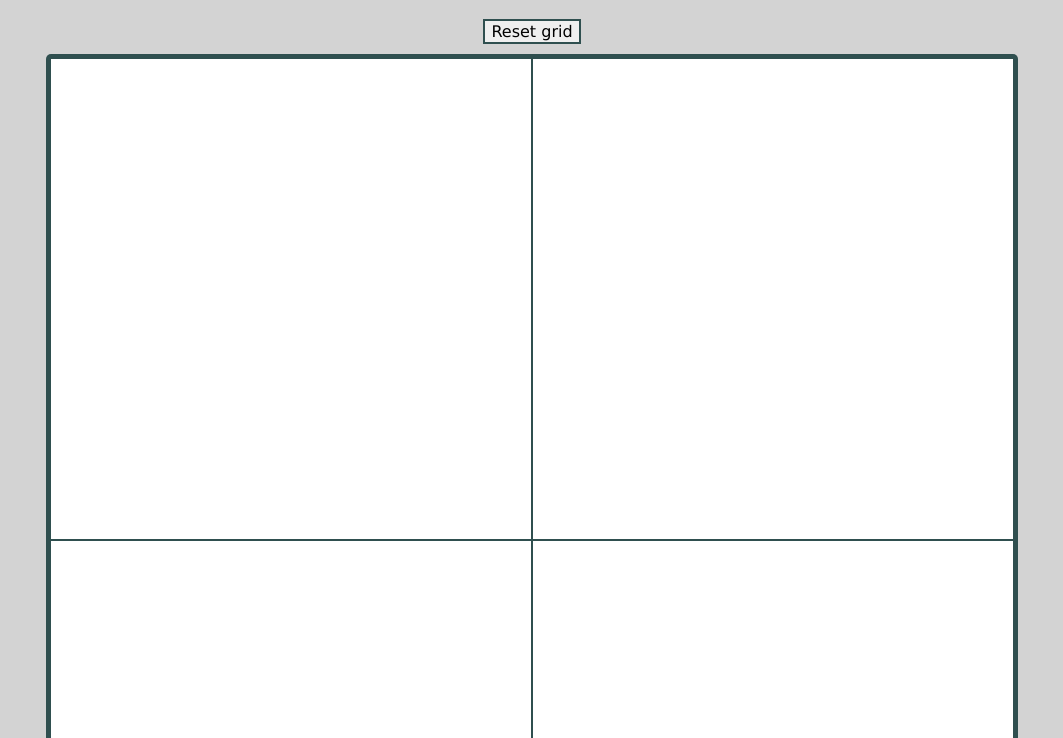
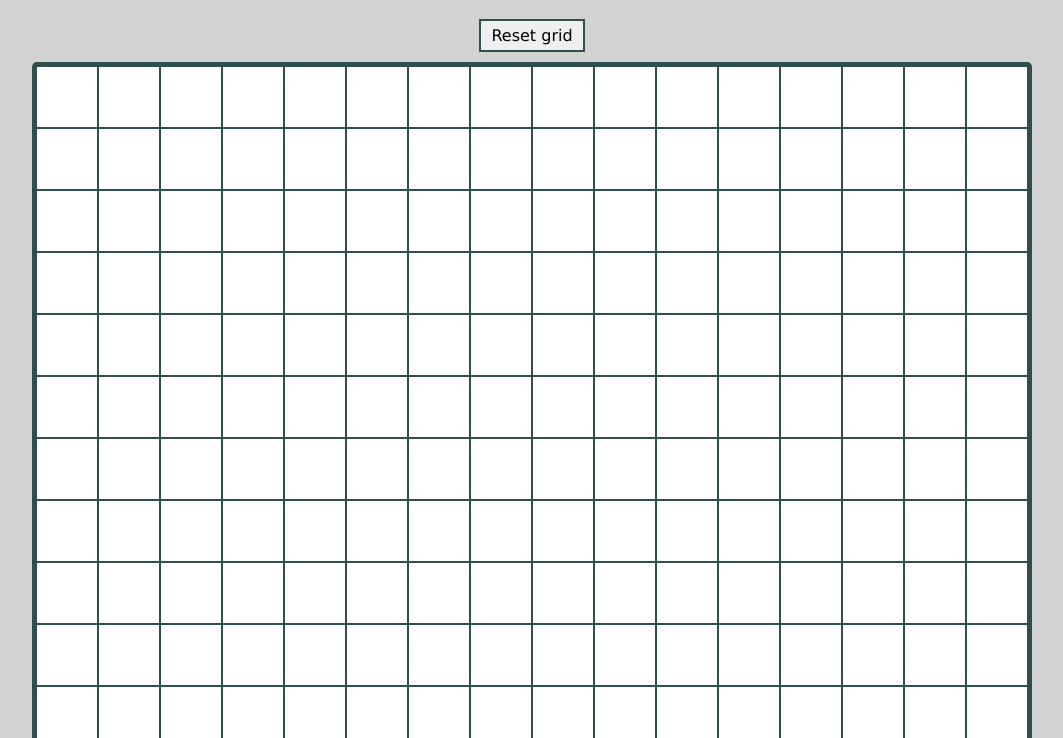
Before and after one commit to jnphx/etch-a-sketch, a plain HTML site: page index.html in a window 1280 px wide. Shown: the part 62-800 px from the top of the page, without its empty margins (108-1171 px from the left). Drawn offline with Linux system fonts and the light colour scheme.

Commit message:
Changed starting number squares to 16

```diff
--- a/etch.css
+++ b/etch.css
@@ -15,6 +15,7 @@ h1 {
     border-style:solid;
     border-color:darkslategrey;
     margin-bottom: 10px;
+    padding: 5px 10px;
 }
 
 .center {
--- a/etch.js
+++ b/etch.js
@@ -179,7 +179,7 @@ function setRandomChoices(initialCall) {
 
 function loadForm() {
     setRandomChoices(true);
-    drawGrid(2);
+    drawGrid(16);
 }
 
 let initialColor = '';
```
